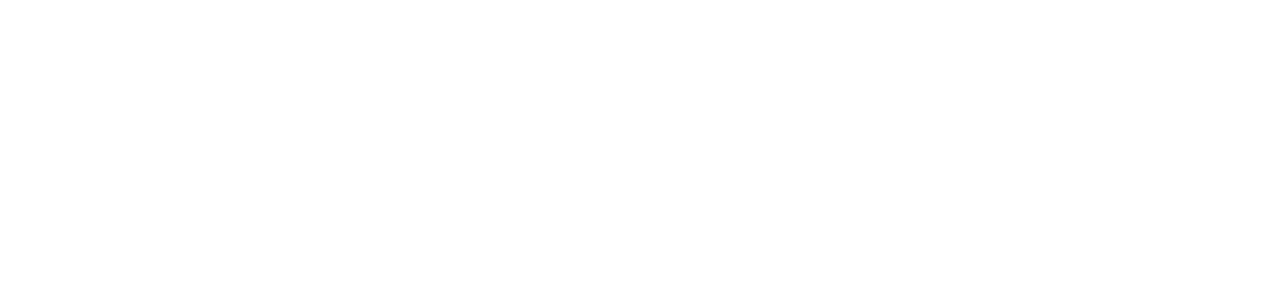
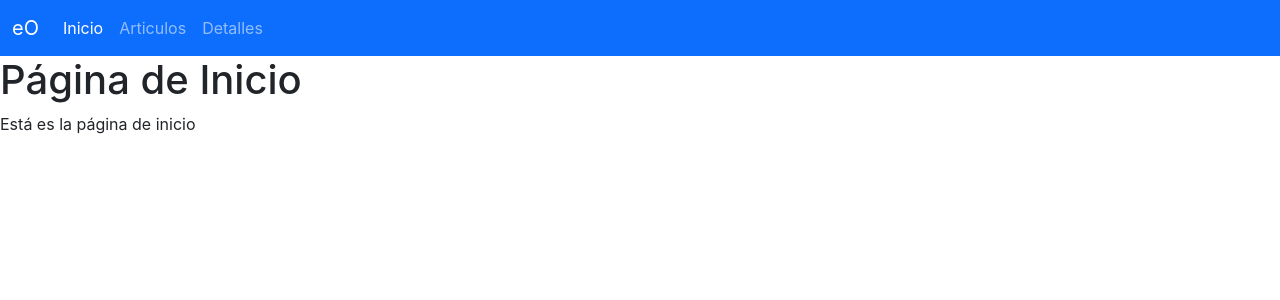
Before and after one commit to eOrrego/tarea-react-limpio, a React (Create React App) app: page /inicio in a window 1280 px wide. Shown: the top 300 px of the page. Built offline with nearby package versions, Linux system fonts and the light colour scheme; the HTML template or start-up script is replaced by a standard one.

Commit message:
Navbar con rutas integradas

```diff
--- a/public/index.html
+++ b/public/index.html
@@ -1,14 +1,12 @@
 <!DOCTYPE html>
 <html lang="en">
+
 <head>
   <meta charset="utf-8" />
   <link rel="icon" href="%PUBLIC_URL%/favicon.ico" />
   <meta name="viewport" content="width=device-width, initial-scale=1" />
   <meta name="theme-color" content="#000000" />
-    <meta
-      name="description"
-      content="Web site created using create-react-app"
-    />
+  <meta name="description" content="Web site created using create-react-app" />
   <link rel="apple-touch-icon" href="%PUBLIC_URL%/logo192.png" />
   <!--
       manifest.json provides metadata used when your web app is installed on a
@@ -24,8 +22,14 @@
       work correctly both with client-side routing and a non-root public URL.
       Learn how to configure a non-root public URL by running `npm run build`.
     -->
+
+  <!-- CSS BOOTSTRAP -->
+  <link href="https://cdn.jsdelivr.net/npm/bootstrap@5.2.2/dist/css/bootstrap.min.css" rel="stylesheet"
+    integrity="sha384-Zenh87qX5JnK2Jl0vWa8Ck2rdkQ2Bzep5IDxbcnCeuOxjzrPF/et3URy9Bv1WTRi" crossorigin="anonymous">
+
   <title>React App</title>
 </head>
+
 <body>
   <noscript>You need to enable JavaScript to run this app.</noscript>
   <div id="root"></div>
@@ -39,5 +43,10 @@
       To begin the development, run `npm start` or `yarn start`.
       To create a production bundle, use `npm run build` or `yarn build`.
     -->
+  <!-- JS BOOTSTRAP -->
+  <script src="https://cdn.jsdelivr.net/npm/bootstrap@5.2.2/dist/js/bootstrap.bundle.min.js"
+    integrity="sha384-OERcA2EqjJCMA+/3y+gxIOqMEjwtxJY7qPCqsdltbNJuaOe923+mo//f6V8Qbsw3"
+    crossorigin="anonymous"></script>
 </body>
+
 </html>
--- a/src/App.js
+++ b/src/App.js
@@ -1,10 +1,8 @@
+import RouterPrincipal from "./routers/RouterPrincipal";
+
 function App() {
   return (
-    <div className="App">
-      <header className="App-header">
-
-      </header>
-    </div>
+    <RouterPrincipal />
   );
 }
 
--- /dev/null
+++ b/src/components/Articulos.jsx
@@ -0,0 +1,11 @@
+import React from 'react'
+
+const Articulos = () => {
+  return (
+    <div>
+        <h1>Página de Articulos</h1>
+    </div>
+  )
+}
+
+export default Articulos
--- /dev/null
+++ b/src/components/Detalles.jsx
@@ -0,0 +1,11 @@
+import React from 'react'
+
+const Detalles = () => {
+  return (
+    <div>
+        <h1>Página de Detalles</h1>
+    </div>
+  )
+}
+
+export default Detalles
--- /dev/null
+++ b/src/components/Inicio.jsx
@@ -0,0 +1,12 @@
+import React from 'react'
+
+const Inicio = () => {
+  return (
+    <div>
+        <h1>Página de Inicio</h1>
+        <p>Está es la página de inicio</p>
+    </div>
+  )
+}
+
+export default Inicio
--- /dev/null
+++ b/src/components/Navbar.jsx
@@ -0,0 +1,38 @@
+import React from 'react'
+import { NavLink } from 'react-router-dom'
+
+const Navbar = () => {
+    return (
+        <nav className="navbar navbar-expand-lg navbar-dark bg-primary">
+            <div className="container-fluid">
+                <NavLink className="navbar-brand" to="/">eO</NavLink>
+                <button className="navbar-toggler" type="button" data-bs-toggle="collapse" data-bs-target="#navbarSupportedContent" aria-controls="navbarSupportedContent" aria-expanded="false" aria-label="Toggle navigation">
+                    <span className="navbar-toggler-icon"></span>
+                </button>
+                <div className="collapse navbar-collapse" id="navbarSupportedContent">
+                    <ul className="navbar-nav me-auto mb-2 mb-lg-0">
+                        <li className="nav-item">
+                            <NavLink
+                                className={({ isActive }) => isActive ? "nav-link active" : "nav-link"}
+                                aria-current="page"
+                                to="/inicio"
+                            >Inicio</NavLink>
+                        </li>
+                        <li className="nav-item">
+                            <NavLink className={({ isActive }) => isActive ? "nav-link active" : "nav-link"}
+                                to="/articulos"
+                            >Articulos</NavLink>
+                        </li>
+                        <li className="nav-item">
+                            <NavLink className={({ isActive }) => isActive ? "nav-link active" : "nav-link"}
+                                to="/detalles"
+                            >Detalles</NavLink>
+                        </li>
+                    </ul>
+                </div>
+            </div>
+        </nav>
+    )
+}
+
+export default Navbar
--- /dev/null
+++ b/src/components/Pagina404.jsx
@@ -0,0 +1,12 @@
+import React from 'react'
+
+const Pagina404 = () => {
+  return (
+    <div>
+        <h1>Página no encotnrada</h1>
+        <h1><strong>404</strong></h1>
+    </div>
+  )
+}
+
+export default Pagina404
--- /dev/null
+++ b/src/routers/RouterPrincipal.jsx
@@ -0,0 +1,24 @@
+import React from 'react'
+import { Routes, Route, Navigate, BrowserRouter } from 'react-router-dom'
+import Articulos from '../components/Articulos'
+import Detalles from '../components/Detalles'
+import Inicio from '../components/Inicio'
+import Navbar from '../components/Navbar'
+import Pagina404 from '../components/Pagina404'
+
+const RouterPrincipal = () => {
+    return (
+        <BrowserRouter>
+        <Navbar />
+            <Routes>
+                <Route path='/' element={<Navigate to="/inicio" />} />
+                <Route path='/inicio' element={<Inicio />} />
+                <Route path='/articulos' element={<Articulos />} />
+                <Route path='/detalles' element={<Detalles />} />
+                <Route path='*' element={<Pagina404 />} />
+            </Routes>
+        </BrowserRouter>
+    )
+}
+
+export default RouterPrincipal
```
Lines whose indentation alone changed are shown as unchanged.
